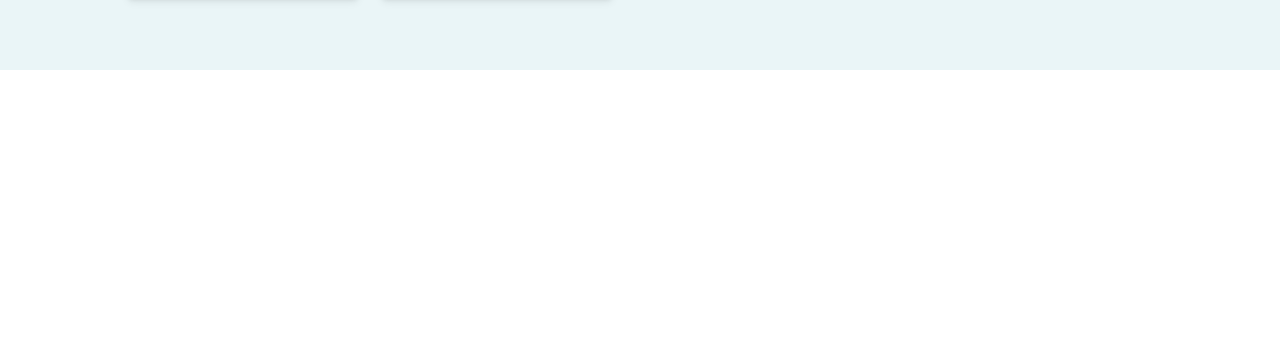
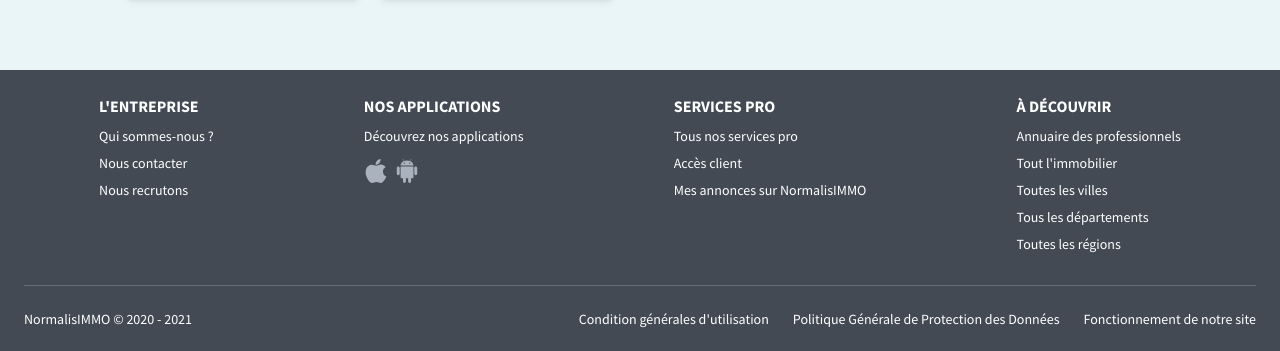
Before and after one commit to guy-patrick/louer-easy, a React (Create React App) app: page / in a window 1280 px wide. Shown: the part 966-1317 px from the top of the page. Before the commit the page ends 1036 px from the top, so only its background shows below. Built offline with nearby package versions, Linux system fonts and the light colour scheme.

Commit message:
footer config

```diff
--- a/src/App.scss
+++ b/src/App.scss
@@ -1332,3 +1332,99 @@
     }
   }
 }
+
+.footer {
+  text-align: left;
+}
+
+.footer-inner {
+  position: relative;
+  background-color: #434a54;
+  color: #fff;
+  font-size: 14px;
+  padding: 24px 0;
+}
+
+.footer-wrapper {
+  position: relative;
+  width: 100%;
+  padding: 0 24px;
+  overflow: auto;
+}
+
+.footer-links-section {
+  position: relative;
+  display: flex;
+  flex-wrap: wrap;
+  margin-bottom: 24px;
+  justify-content: space-around;
+}
+
+.footer-links-section::after {
+  content: "";
+  display: block;
+  width: 100%;
+  height: 0.5px;
+  background-color: #656d78;
+  margin-top: 12px;
+}
+
+.footer-links-section-container {
+  .title {
+    height: 20px;
+    font-weight: 700;
+    font-size: 16px;
+    text-transform: uppercase;
+    color: inherit;
+    text-decoration: none;
+  }
+  .footer-link-list {
+    display: flex;
+    flex-direction: column;
+    padding: 12px 0;
+
+    a {
+      margin-bottom: 6px;
+    }
+  }
+
+  .link-box {
+    padding: 12px 0;
+
+    p {
+      font-weight: 400;
+      font-size: 14px;
+      margin: 0;
+      padding: 0;
+    }
+
+    .footer-link-list {
+      display: flex;
+      flex-direction: row;
+
+      a {
+        fill: #aab2bd;
+        width: 24px;
+        height: 24px;
+        margin-right: 0.5em;
+      }
+    }
+  }
+}
+
+.footer-copyright-section {
+  display: flex;
+  flex-wrap: wrap;
+
+  div {
+    margin-right: auto;
+  }
+
+  a {
+    margin-right: 24px;
+  }
+
+  a:last-child {
+    margin-right: unset;
+  }
+}
--- /dev/null
+++ b/src/components/Footer.js
@@ -0,0 +1,67 @@
+import { ReactComponent as AndroidIcon } from "../assets/logo/android.svg";
+import { ReactComponent as AppleIcon } from "../assets/logo/apple.svg";
+
+export const Footer = () => (
+  <div className="footer">
+    <div className="footer-inner">
+      <div className="footer-wrapper">
+        <div className="footer-links-section">
+          <div className="footer-links-section-container">
+            <div className="title">
+              <span>L'entreprise</span>
+            </div>
+            <div className="footer-link-list">
+              <a href="#">Qui sommes-nous ?</a>
+              <a href="#">Nous contacter</a>
+              <a href="#">Nous recrutons</a>
+            </div>
+          </div>
+          <div className="footer-links-section-container">
+            <div className="title">
+              <span>Nos applications</span>
+            </div>
+            <div className="link-box">
+              <p>Découvrez nos applications</p>
+              <div className="footer-link-list">
+                <a href="#">
+                  <AppleIcon />
+                </a>
+                <a href="#">
+                  <AndroidIcon />
+                </a>
+              </div>
+            </div>
+          </div>
+          <div className="footer-links-section-container">
+            <div className="title">
+              <span>Services pro</span>
+            </div>
+            <div className="footer-link-list">
+              <a href="#">Tous nos services pro</a>
+              <a href="#">Accès client</a>
+              <a href="#">Mes annonces sur NormalisIMMO</a>
+            </div>
+          </div>
+          <div className="footer-links-section-container">
+            <div className="title">
+              <span>à découvrir</span>
+            </div>
+            <div className="footer-link-list">
+              <a href="#">Annuaire des professionnels</a>
+              <a href="#">Tout l'immobilier</a>
+              <a href="#">Toutes les villes</a>
+              <a href="#">Tous les départements</a>
+              <a href="#">Toutes les régions</a>
+            </div>
+          </div>
+        </div>
+        <div className="footer-copyright-section">
+          <div>NormalisIMMO © 2020 - 2021</div>
+          <a her="#">Condition générales d'utilisation</a>
+          <a her="#">Politique Générale de Protection des Données</a>
+          <a her="#">Fonctionnement de notre site</a>
+        </div>
+      </div>
+    </div>
+  </div>
+);
--- a/src/pages/Homepage.js
+++ b/src/pages/Homepage.js
@@ -1,9 +1,11 @@
 import { Search } from "../components/search/Search";
 import { News } from "../components/search/News";
+import { Footer } from "../components/Footer";
 
 export const Homepage = () => (
   <div className="content">
     <Search />
     <News />
+    <Footer />
   </div>
 );
```
Also changed, not shown: src/assets/logo/android.svg (added), src/assets/logo/apple.svg (added).
